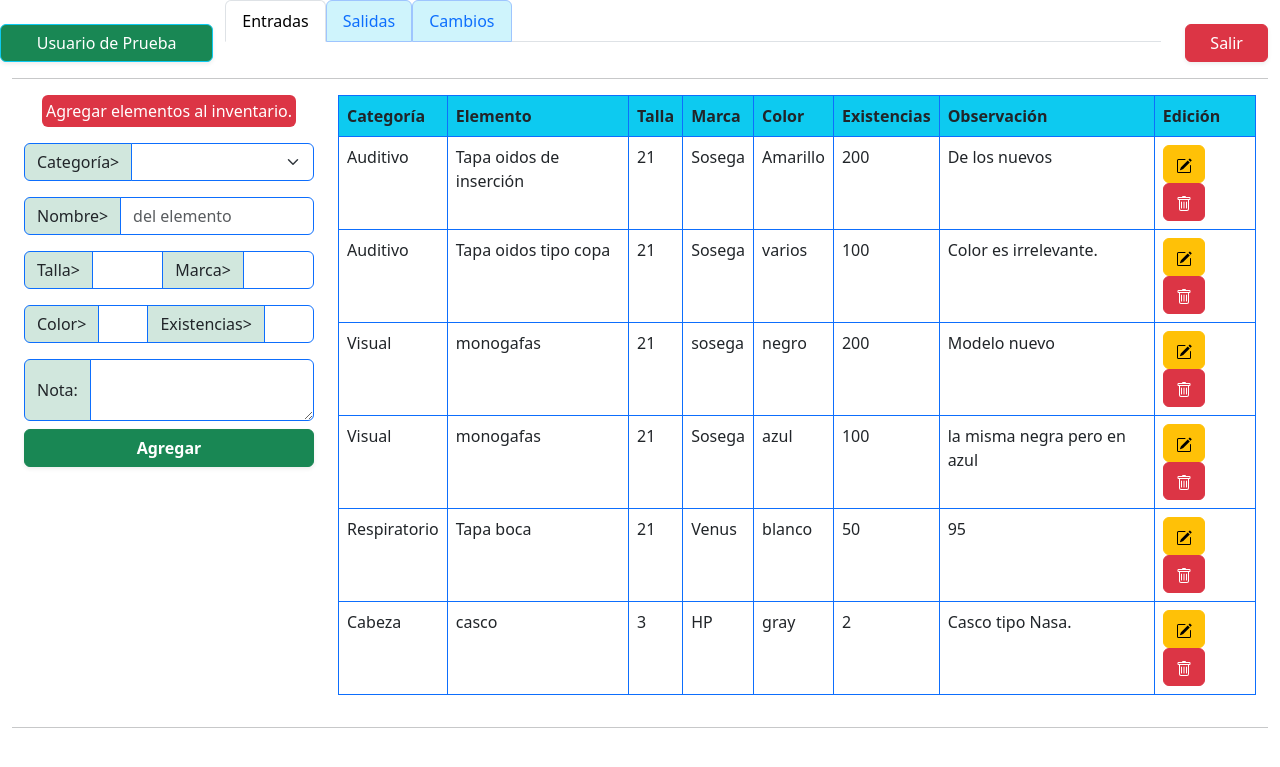
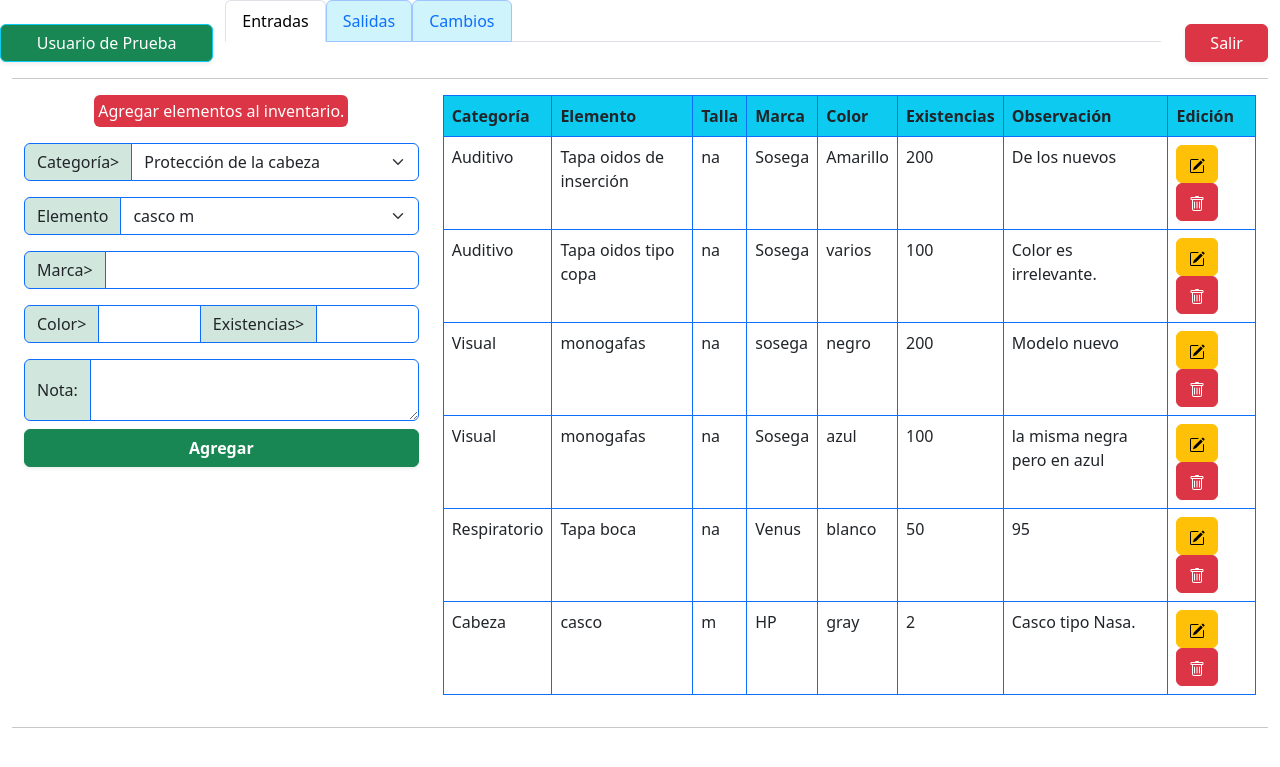
Before and after one commit to Rajold/almaSena, a PHP site: the page made by views/entradas.php in a window 1280 px wide. Shown: the top 767 px of the page. Run offline with PHP 8.4, Linux system fonts and the light colour scheme; a user stored in the database is signed in; data comes from the database, SQL or seed files in the repository.

Commit message:
26/05/2023 01:30

```diff
--- a/controllers/addElements.controller.php
+++ b/controllers/addElements.controller.php
@@ -1,31 +1,18 @@
 <?php
-if (!empty($_POST['btnAdd'])) {
-    if (!empty($_POST['elemTipo'])
-    and !empty($_POST['nombre'])
-    and !empty($_POST['talla'])
-    and !empty($_POST['marca'])
-    and !empty($_POST['color'])
-    and !empty($_POST['exist'])
-   ) {
+include ("../controllers/dbConection.php");
 
-        $tipo= $_POST['elemTipo'];
-        $nombre= $_POST['nombre'];
-        $talla= $_POST['talla'];
-        $marca= $_POST['marca'];
-        $color= $_POST['color'];
-        $exist= $_POST['exist'];
-        $nota= $_POST['nota'];
+$categoria=$_POST['categoria'];
 
-        $sql= $conexion->query ("insert into elementos (fkCategoria, fkTalla, elemento, marca, color, existencias, observacion)
-        values('$tipo', '$talla', '$nombre', '$marca', '$color', '$exist', '$nota')");
-        if ($sql==1) {
-            echo '<div class="alert alert-success text-center"><strong>Elementos agregados.</strong></div>';
-        } else {
-            echo '<div class="alert alert-danger text-center"><strong>ERROR No se agregaron los elementos.</strong></div>';
-        }
+$sql="SELECT * FROM elementos as e, categorias as c, tallas AS t where e.fkCategoria=c.idCategoria AND e.fkTalla= t.idTalla AND fkCategoria='$categoria'";
 
-    }else {
-        echo '<div class="alert alert-warning text-center"><strong>Todos los campos son obligatorios.</strong></div>';
-    }
-}
+$resultado=mysqli_query($conexion,$sql);
+
+$cadena="<span class='input-group-text bg-success-subtle border-primary'>Elemento</span>
+			<select class='form-select pe-5 border-primary' id='lista2' name='lista2'>";
+
+            while ($ver=mysqli_fetch_row($resultado)) {
+                $cadena=$cadena.'<option value='.$ver[0].'>'.utf8_encode($ver[3])." ".utf8_encode($ver[11]).'</option>';
+            }
+            echo  $cadena."</select>";
+
 ?>
--- a/controllers/logIn.php
+++ b/controllers/logIn.php
@@ -1,6 +1,6 @@
 <?php
 session_start();
-    if (!empty($_POST["btnLogin"])) {
+    if (!empty($_POST["dataSend"])) {
         if (empty($_POST["email"])
          || empty($_POST["password"]))
           {
--- a/views/entradas.php
+++ b/views/entradas.php
@@ -4,6 +4,12 @@ if (empty($_SESSION['id'])) {
   header("Location:../index.php");
 }
 ?>
+
+<?php
+		include ("../controllers/dbConection.php");
+
+		 ?>
+
 <!DOCTYPE html>
 <html lang="es">
 
@@ -15,7 +21,10 @@ if (empty($_SESSION['id'])) {
   <!-- BootStrap -->
   <link rel="stylesheet" href="../csss/bootstrap/css/bootstrap.min.css">
   <title>Movimientos</title>
-
+  <script
+	src="https://code.jquery.com/jquery-3.3.1.min.js"
+	integrity="sha256-FgpCb/KJQlLNfOu91ta32o/NMZxltwRo8QtmkMRdAu8="
+	crossorigin="anonymous"></script>
 </head>
 
 <body class="vh-100">
@@ -58,41 +67,34 @@ if (empty($_SESSION['id'])) {
 <div class="container-fluid">
 	<div class="row">
 		<!-- Formulario de adición -->
-	<div class="col-3">
+	<div class="col-4">
 				<!-- Título-Title -->
 		<div class="w-100 d-flex justify-content-center align-items-center border-primary mb-3">
         	<span class="bg-danger rounded p-1 text-white">
 				Agregar elementos al inventario.</span>
     	</div>
 
-		<?php
-		include ("../controllers/dbConection.php");
-		include ("../controllers/addElements.controller.php");
-		 ?>
+
 
 <form action="" method="post">
 		<div class="input-group mb-3">
 			<span class="input-group-text bg-success-subtle border-primary" id="">Categoría></span>
-			<select class="form-select pe-5 border-primary" name="elemTipo" id="">
-              <option value="Elija uno"></option>
-              <option value="1" onclick="showDiv1()">Protección de la cabeza</option>
-              <option value="2" onclick="showDiv2()">Protección visual</option>
-              <option value="3" onclick="showDiv3()">Protección auditiva</option>
+			<select class="form-select pe-5 border-primary" id="lista1" name="lista1">
+              <option value="0">Seleccione una</option>
+              <option value="1">Protección de la cabeza</option>
+              <option value="2">Protección visual</option>
+              <option value="3">Protección auditiva</option>
               <option value="4">Respiratorio</option>
               <option value="5">Prendas</option>
               <option value="6">Calzado</option>
             </select>
 		</div>
 
-		<div class="input-group mb-3">
-			<span class="input-group-text bg-success-subtle border-primary" id="">Nombre></span>
-			<input 	type="text" class="form-control border-primary" name="nombre" placeholder="del elemento"
-					aria-label="Nombre del elemento" aria-describedby="basic-addon2">
+		<!-- contenedor para el select nombre -->
+		<div class="input-group mb-3" id="select2lista">
 		</div>
 
 		<div class="input-group mb-3">
-			<span class="input-group-text bg-success-subtle border-primary"  id="">Talla></span>
-			<input type="text" class="form-control border-primary" name="talla" id="basic-url">
 			<span class="input-group-text bg-success-subtle border-primary">Marca></span>
 			<input type="text" class="form-control border-primary" name="marca">
 		</div>
@@ -116,7 +118,7 @@ if (empty($_SESSION['id'])) {
 		</form>
 	</div>
 			<!-- Listado de elementos -->
-	<div class="col-9">
+	<div class="col-8">
 		<table class="table table-bordered border-primary">
 			<thead class="bg-info">
 				<tr>
@@ -132,13 +134,13 @@ if (empty($_SESSION['id'])) {
 			</thead>
 <tbody>
 	<?php
-		$sqlElm= $conexion->query("SELECT * FROM elementos as e, categorias as c where e.fkCategoria=c.idCategoria");
+		$sqlElm= $conexion->query("SELECT * FROM elementos as e, categorias as c, tallas as t where e.fkCategoria=c.idCategoria AND e.fkTalla=t.idTalla");
 		while($tableData= $sqlElm->fetch_object()) {
 			?>
 			<tr>
 				<td><?= $tableData->nombreCat?></td>
 				<td><?= $tableData->elemento?></td>
-				<td><?= $tableData->fkTalla?></td>
+				<td><?= $tableData->tallas?></td>
 				<td><?= $tableData->marca?></td>
 				<td><?= $tableData->color?></td>
 				<td><?= $tableData->existencias?></td>
@@ -191,6 +193,30 @@ if (empty($_SESSION['id'])) {
     </script>
     <script src="https://ajax.googleapis.com/ajax/libs/jquery/3.4.1/jquery.min.js"></script>
 
+<!-- Script para los elementos select -->
+<script type="text/javascript">
+	$(document).ready(function(){
+		$('#lista1').val(1);
+		recargarLista();
+
+		$('#lista1').change(function(){
+			recargarLista();
+		});
+	})
+</script>
+<script type="text/javascript">
+	function recargarLista(){
+		$.ajax({
+			type:"POST",
+			url:"../controllers/addElements.controller.php",
+			data:"categoria=" + $('#lista1').val(),
+			success:function(r){
+				$('#select2lista').html(r);
+			}
+		});
+	}
+</script>
+
 </body>
 
 </html>
--- a/views/registro.php
+++ b/views/registro.php
@@ -7,13 +7,13 @@
     <meta name="viewport" content="width=device-width, initial-scale=1.0">
     <link rel="shortcut icon" href="../assets/senaGreen.png" type="image/x-icon">
     <link rel="stylesheet" href="../csss/bootstrap/css/bootstrap.min.css">
-    <link rel="stylesheet" href="../csss/style.css">
+    <link rel="stylesheet" href="../csss/generalStyles.css">
     <title>Registro</title>
 </head>
 
 <body class="d-flex justify-content-center align-items-center vh-100 bg-image"
 style="background-image: url('../assets/userBackGround2.jpg'); height: 100vh">
-    <div class="bg-white p-5 rounded-5 text-secondary shadow" style="width: 40rem">
+    <div class="formCont p-5 rounded-5 text-secondary shadow" style="width: 40rem">
         <div class="d-flex justify-content-center">
             <img src="../assets/login-icon.svg" alt="login-icon" style="height: 4rem" />
         </div>
```
Also changed, not shown: csss/generalStyles.css (added, +34 -0 lines), csss/style.css (deleted, +0 -28 lines), index.php (+8 -8 lines), readme.txt.
